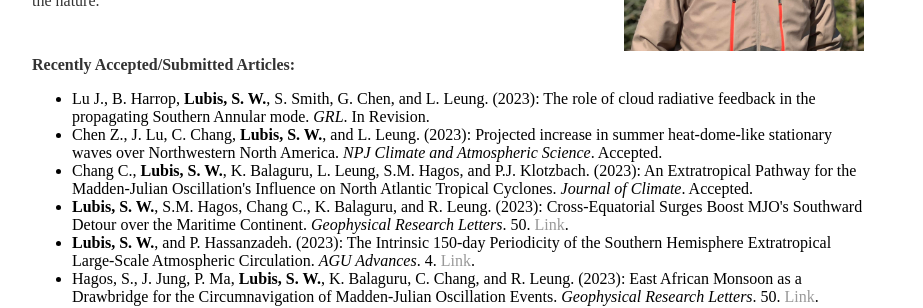
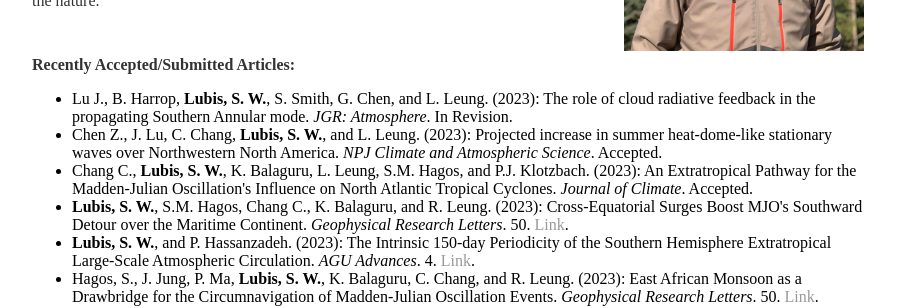
Before and after one commit to sandrolubis/sandrolubis.github.io, a Jekyll site: the page built from index.html, in a window 1280 px wide. Shown: the part 581-889 px from the top of the page, without its empty margins (276-1199 px from the left). Built offline with Jekyll 4.4.1, drawn with Linux system fonts in a browser that asks for light colours.

Commit message:
Update index.html

```diff
--- a/index.html
+++ b/index.html
@@ -46,7 +46,7 @@
 
 	<p class="ex", style="padding-top:30px"><font size=3><b>Recently Accepted/Submitted Articles:</b></p>
 		<ul class="ex">
-		<li> Lu J., B. Harrop, <b>Lubis, S. W.</b>, S. Smith, G. Chen, and L. Leung. (2023): The role of cloud radiative feedback in the propagating Southern Annular mode. <i>GRL</i>. In Revision.</li>
+		<li> Lu J., B. Harrop, <b>Lubis, S. W.</b>, S. Smith, G. Chen, and L. Leung. (2023): The role of cloud radiative feedback in the propagating Southern Annular mode. <i>JGR: Atmosphere</i>. In Revision.</li>
 		<li> Chen Z., J. Lu, C. Chang, <b>Lubis, S. W.</b>, and L. Leung. (2023): Projected increase in summer heat-dome-like stationary waves over Northwestern North America. <i>NPJ Climate and Atmospheric Science</i>. Accepted.</li>
 		<li>Chang C., <b>Lubis, S. W.</b>, K. Balaguru, L. Leung, S.M. Hagos, and P.J. Klotzbach. (2023): An Extratropical Pathway for the Madden-Julian Oscillation's Influence on North Atlantic Tropical Cyclones. <i>Journal of Climate</i>. Accepted.</li>
 		<li><b>Lubis, S. W.</b>, S.M. Hagos, Chang C., K. Balaguru,  and R. Leung. (2023): Cross-Equatorial Surges Boost MJO's Southward Detour over the Maritime Continent. <i>Geophysical Research Letters</i>. 50. <a href="https://doi.org/10.1029/2023GL104770">Link</a>.</li>
```
